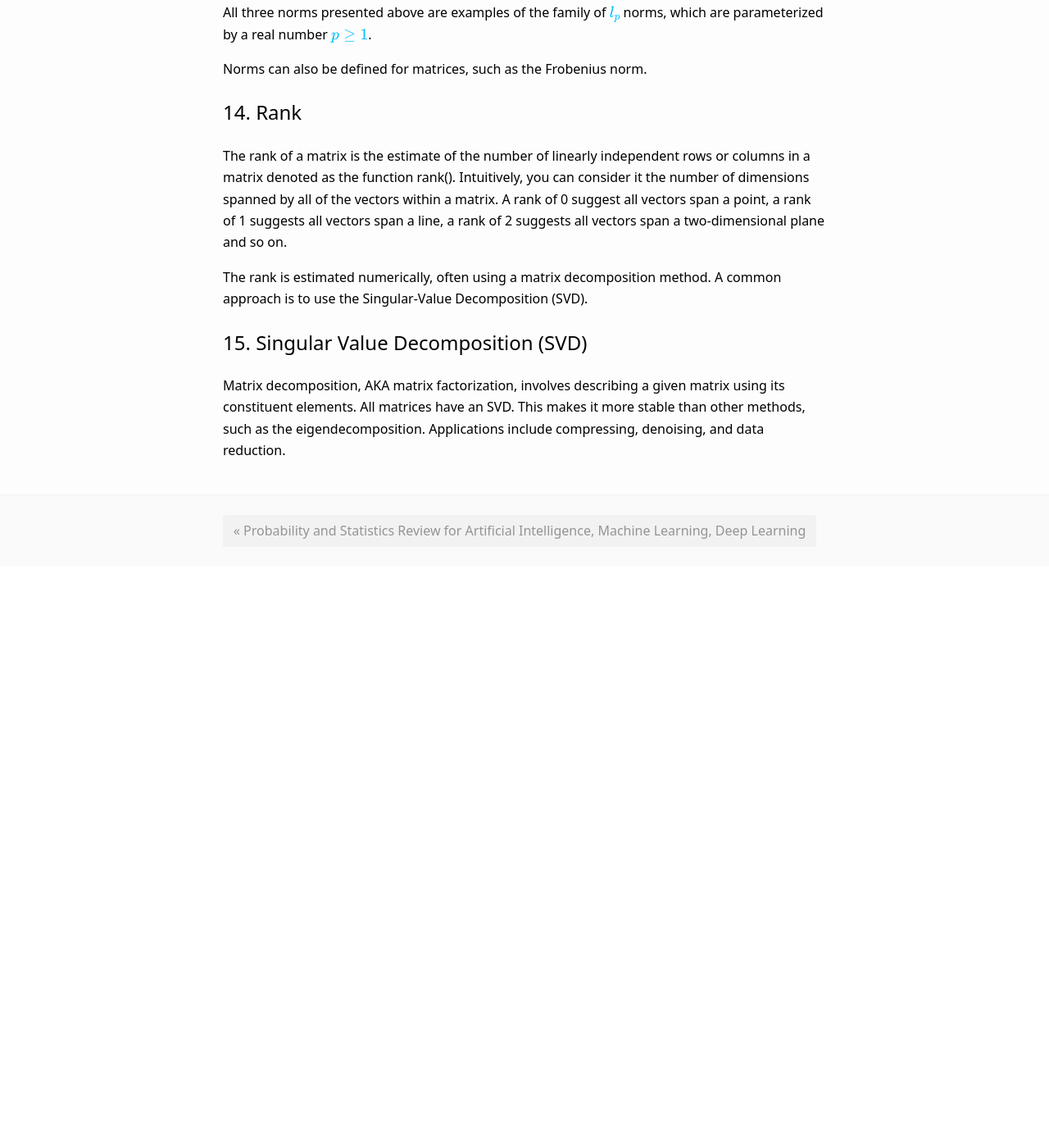
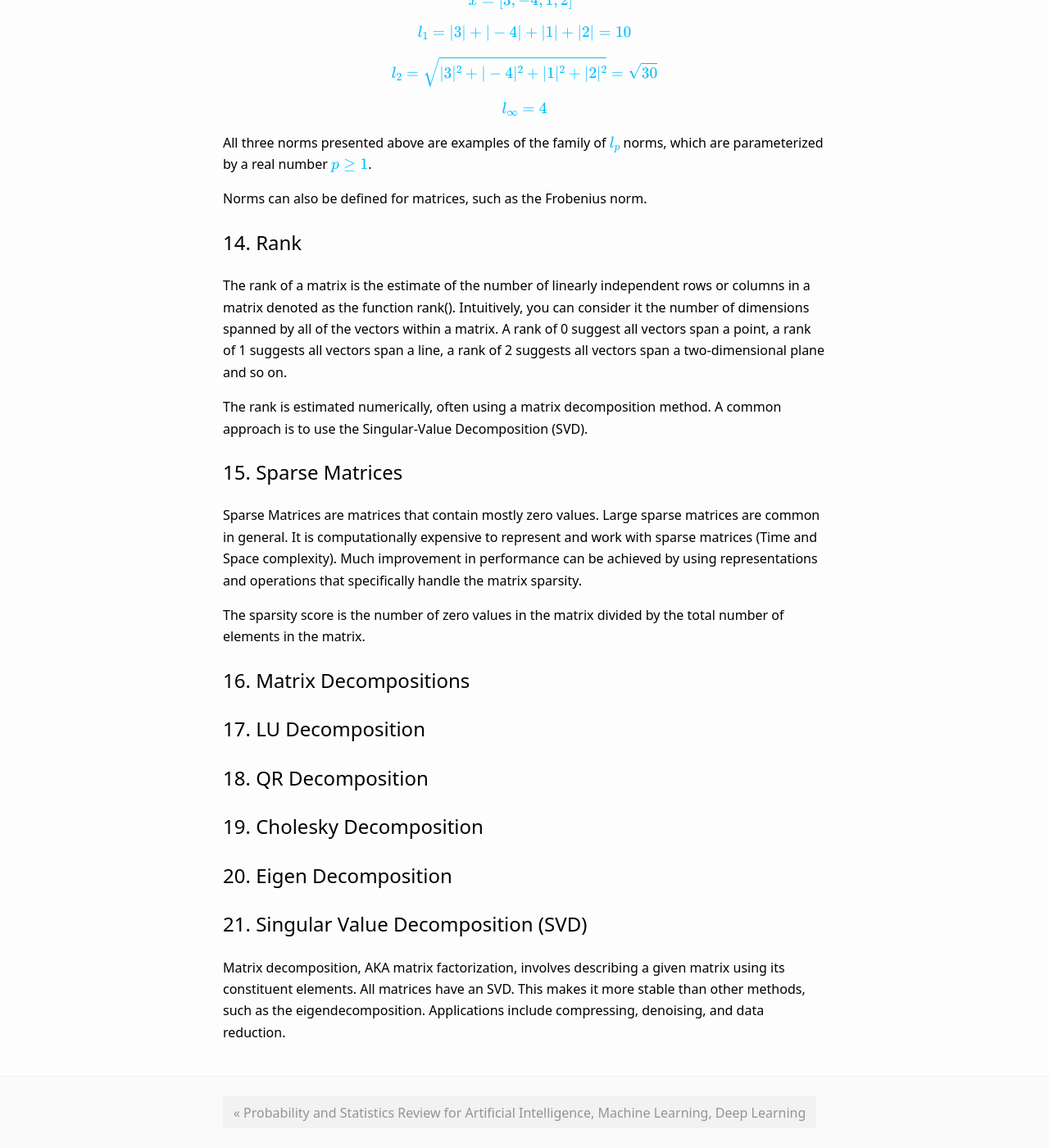
Before and after one commit to gurpreet-ai/gurpreet-ai.github.io, a Jekyll site: the page built from _posts/2018-12-31-Linear-Algebra-Review-for-AI-ML-DL.md, in a window 1280 px wide and 1400 px high, scrolled down 6482 px. Shown: the whole window at 82% size. Built offline with Jekyll 4.4.1, drawn with Linux system fonts in a browser that asks for light colours; formulas are drawn with MathJax 3; before the commit the page ends 7173 px from its top, so only the background shows below that; some of the changed text lies outside the part shown.

```diff
--- a/_posts/2018-12-31-Linear-Algebra-Review-for-AI-ML-DL.md
+++ b/_posts/2018-12-31-Linear-Algebra-Review-for-AI-ML-DL.md
@@ -19,7 +19,13 @@ date:   2018-12-31 12:00:00
 - [12. Inverse](#12-inverse)
 - [13. Norms](#13-norms)
 - [14. Rank](#14-rank)
-- [15. Singular Value Decomposition (SVD)](#15-singular-value-decomposition)
+- [15. Sparse Matrices](#15-sparse-matrices)
+- [16. Matrix Decompositions](#16-matrix-decomposition)
+- [17. LU Decompositions](#17-lu-decomposition)
+- [18. QR Decompositions](#18-qr-decomposition)
+- [19. Cholesky Decompositions](#19-cholesky-decomposition)
+- [20. Eigen Decompositions](#20-eigen-decomposition)
+- [21. Singular Value Decomposition (SVD)](#21-singular-value-decomposition)
 
 ## 1. Matrices and Vectors
 Matrices are 2-dimensional arrays. The matrix below has four rows and three columns, so it is a 4 x 3 matrix.
@@ -373,6 +379,22 @@ a matrix denoted as the function rank(). Intuitively, you can consider it the nu
 
 The rank is estimated numerically, often using a matrix decomposition method. A common approach is to use the Singular-Value Decomposition (SVD).
 
-## 15. Singular Value Decomposition (SVD)
+## 15. Sparse Matrices
+
+Sparse Matrices are matrices that contain mostly zero values. Large sparse matrices are common in general. It is computationally expensive to represent and work with sparse matrices (Time and Space complexity). Much improvement in performance can be achieved by using representations and operations that specifically handle the matrix sparsity.
+
+The sparsity score is the number of zero values in the matrix divided by the total number of elements in the matrix.
+
+## 16. Matrix Decompositions
+
+## 17. LU Decomposition
+
+## 18. QR Decomposition
+
+## 19. Cholesky Decomposition
+
+## 20. Eigen Decomposition
+
+## 21. Singular Value Decomposition (SVD)
 
 Matrix decomposition, AKA matrix factorization, involves describing a given matrix using its constituent elements. All matrices have an SVD. This makes it more stable than other methods, such as the eigendecomposition. Applications include compressing, denoising, and data reduction.
```
Also changed, not shown: _posts/2020-04-22-introduction-to-deep-reinforcement-learning-deep-reinforcement-learning-series.md (+1 -1 lines), _posts/2020-04-26-common-approaches-in-reinforcement-learning-deep-reinforcement-learning-series.md (+10 -12 lines), _posts/2020-04-26-policy-iteration-deep-reinforcement-learning-series.md (+5 -1 lines), _posts/2020-04-26-value-iteration-deep-reinforcement-learning-series.md (added, +13 -0 lines), _posts/2020-07-06-Deep-Mind-Deep-Learning-Lecture-Notes.md (added, +91 -0 lines).
